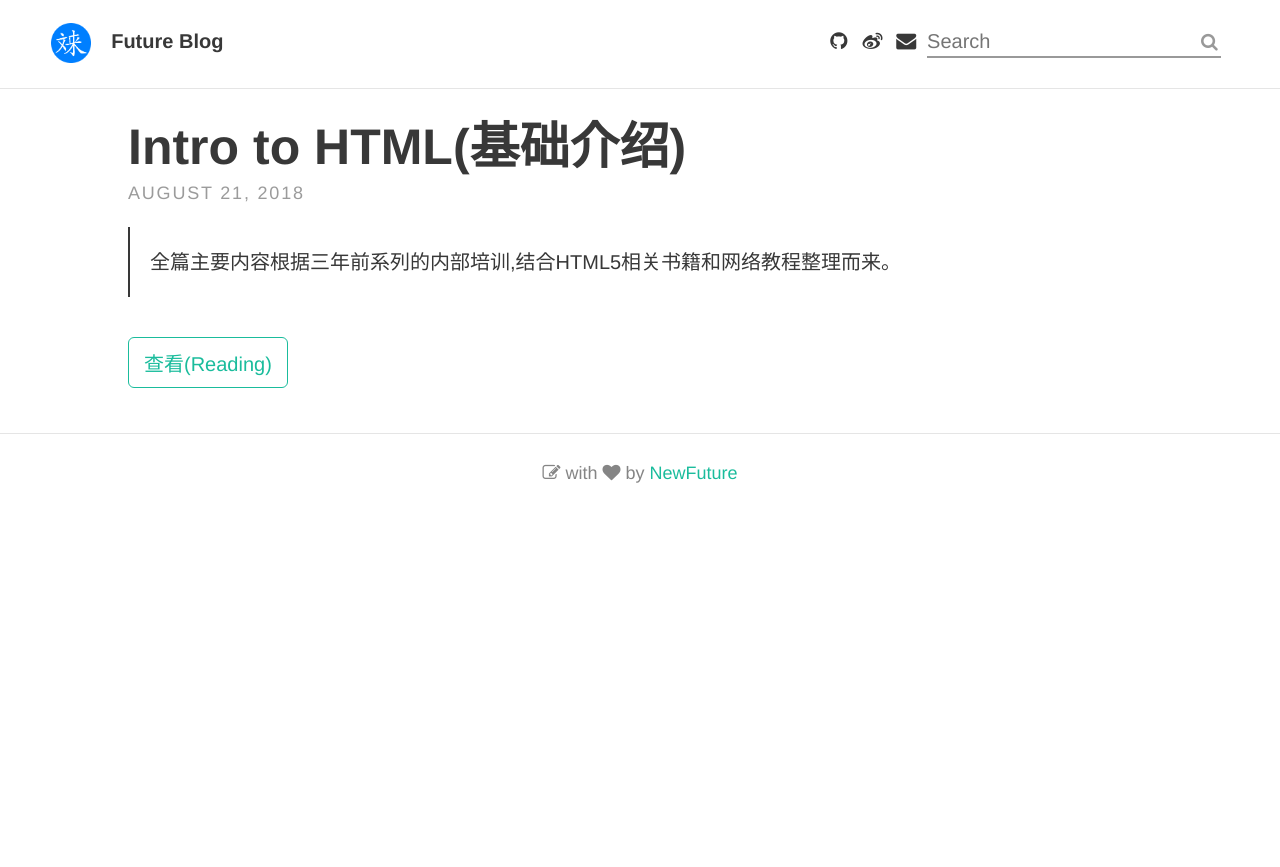
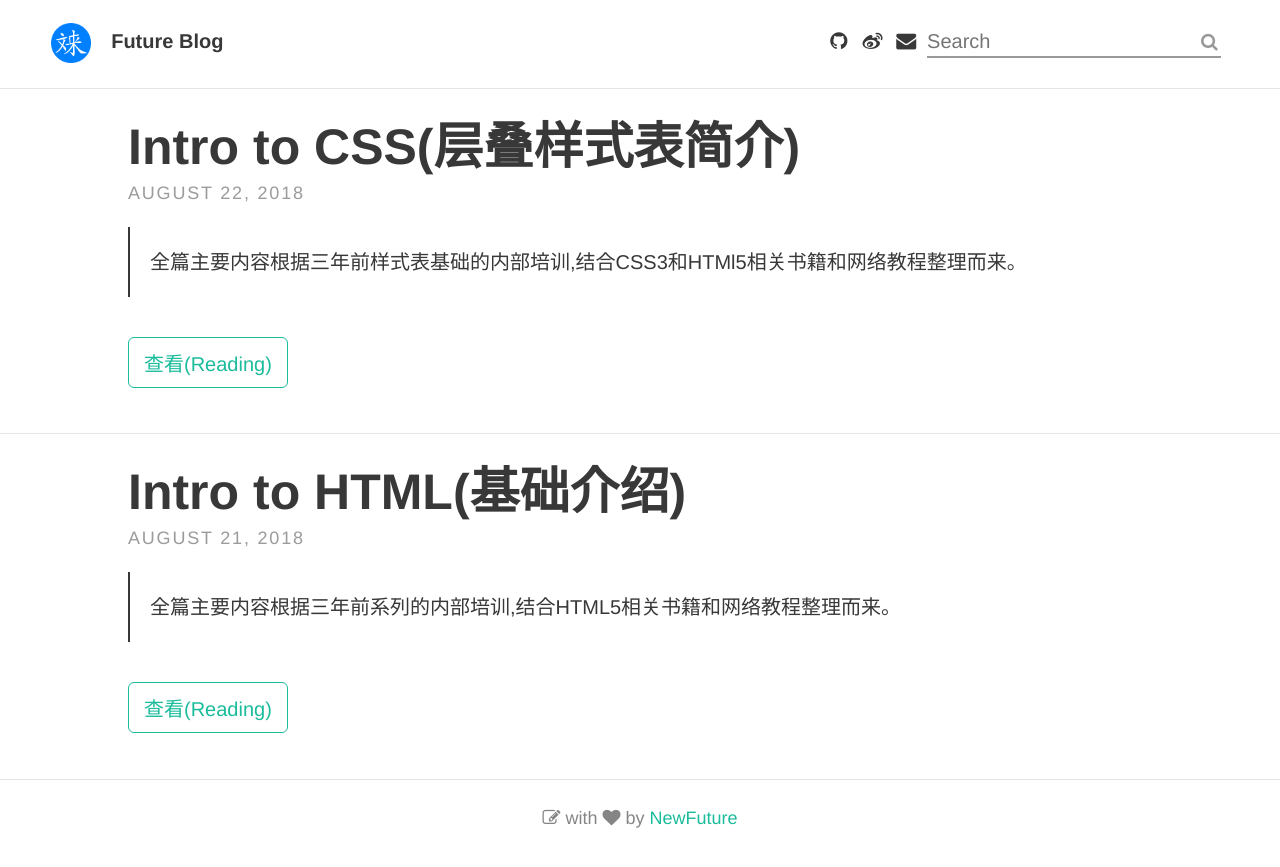
Before and after one commit to NewFuture/blog, a Jekyll site: the page built from index.html, in a window 1280 px wide. Shown: the top 867 px of the page. Built offline with Jekyll 4.4.1, drawn with Linux system fonts in a browser that asks for light colours; the list of posts is cut into pages by our own code.

Commit message:
css intro

```diff
--- /dev/null
+++ b/_posts/2018-08-22-css-intro.md
@@ -0,0 +1,27 @@
+---
+layout: post
+title: Intro to CSS(层叠样式表简介)
+# feature-img:
+---
+
+> 全篇主要内容根据三年前样式表基础的内部培训,结合CSS3和HTMl5相关书籍和网络教程整理而来。
+
+
+## 概览导图                 {#mind-mapping-overview}
+
+![](/assets/img/css-intro/css.png)
+
+
+## 引入方法               {#setup}
+
+
+## 选择器                 {#selector}
+
+## 优先级                 {#priority}
+
+
+
+## 参考                   {#reference}
+
+* [CSS：层叠样式表 | MDN](https://developer.mozilla.org/zh-CN/docs/Web/CSS)
+* [CSS 教程 | 菜鸟教程](http://www.runoob.com/css/css-tutorial.html)
```
Also changed, not shown: _posts/2018-08-21-html-intro.md (+2 -0 lines).
